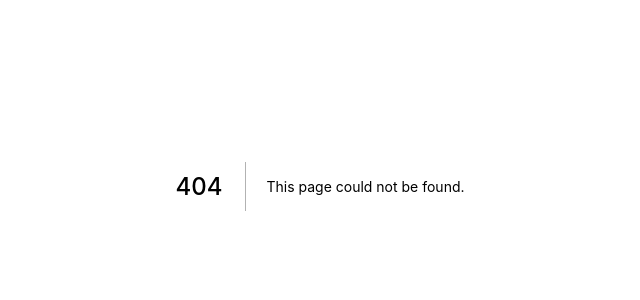
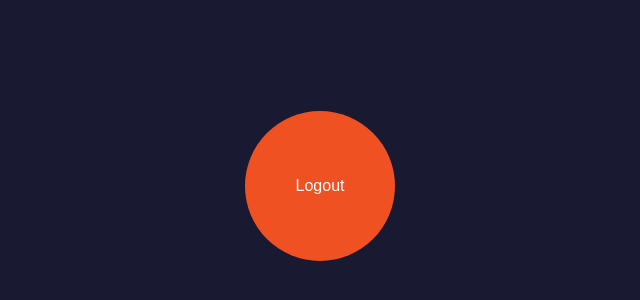
Before and after one commit to dodadoa/spotify-co-curate, a Next.js app: page /logout in a window 1280 px wide. Before the commit this address had no page. Shown: the part 214-514 px from the top of the page, without its empty margins (320-960 px from the left). Built offline with nearby package versions, Linux system fonts and the light colour scheme.

Commit message:
add logout page

```diff
--- /dev/null
+++ b/pages/logout.js
@@ -0,0 +1,24 @@
+import { useEffect } from "react";
+import { signOut } from "next-auth/react"
+import style from "../styles/login.module.css"
+import { useRouter } from "next/router";
+
+export default function Login() {
+  const router = useRouter()
+  const handleLogout = async () => {
+    await signOut('spotify', { callbackUrl: 'http://localhost:3000' })
+    setTimeout(() => {
+      router.push("/");
+    }, 2000);
+  }
+
+  return (
+    <div className={style.loginWrapper}>
+     <button className={style.loginButton} onClick={handleLogout}> Logout </button>
+    </div>
+  )
+}
+
+export const getServerSideProps = async (ctx) => {
+  return { props: { hello: "hello" } };
+};
```
